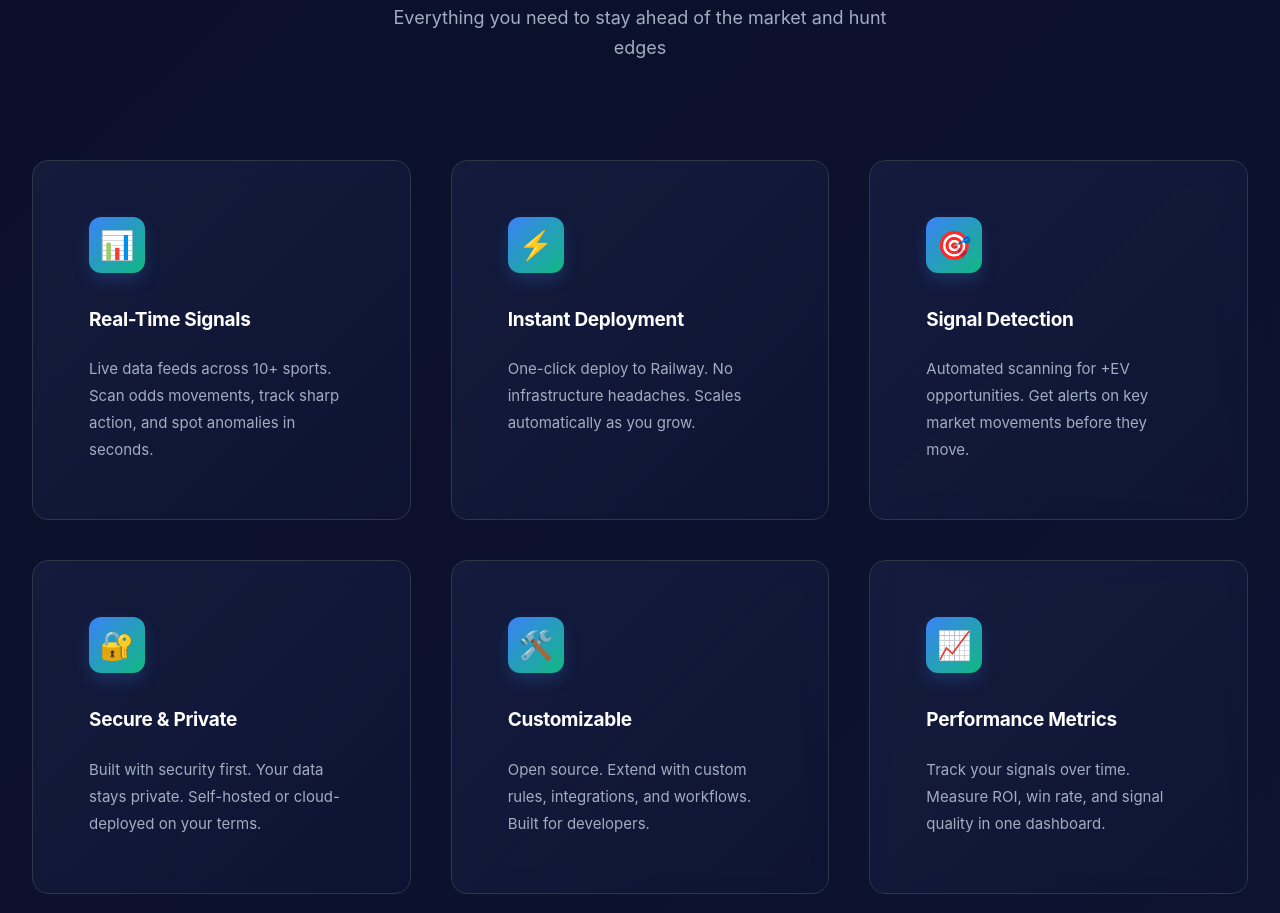
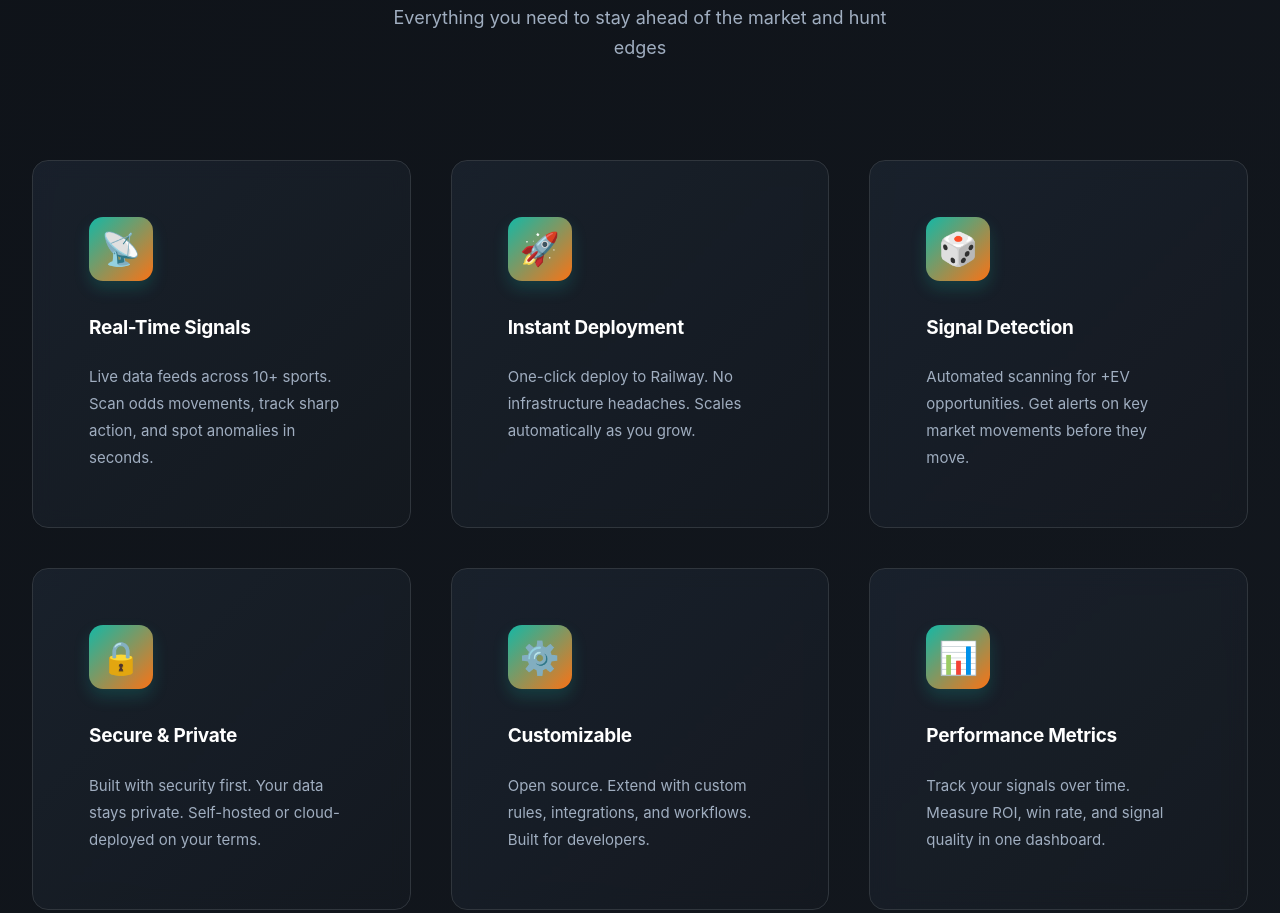
Before and after one commit to oddsifylabs/vic-landing, a website: page index.html in a window 1280 px wide. Shown: the part 1178-2091 px from the top of the page. Drawn offline with Linux system fonts and the light colour scheme.

Commit message:
Update: New color theme - Deep Teal & Orange, improved icons (📡🚀🎲🔒⚙️📊)

```diff
--- a/index.html
+++ b/index.html
@@ -15,19 +15,19 @@
         }
 
         :root {
-            --bg-primary: #0a0e27;
-            --bg-secondary: #0f1535;
-            --bg-tertiary: #1a2449;
-            --bg-hover: #252d4a;
+            --bg-primary: #0d1117;
+            --bg-secondary: #161b22;
+            --bg-tertiary: #1f2937;
+            --bg-hover: #2d3748;
             --text-primary: #ffffff;
             --text-secondary: #a0aec0;
             --text-muted: #718096;
-            --accent-primary: #3b82f6;
-            --accent-hover: #2563eb;
-            --accent-secondary: #10b981;
-            --border-color: #2d3748;
-            --border-light: #3d4758;
-            --success: #10b981;
+            --accent-primary: #14b8a6;
+            --accent-hover: #0d9488;
+            --accent-secondary: #f97316;
+            --border-color: #30363d;
+            --border-light: #444c56;
+            --success: #14b8a6;
             --spacing-unit: 8px;
         }
 
@@ -111,13 +111,13 @@
 
         .version-badge {
             display: inline-block;
-            background: linear-gradient(135deg, rgba(59, 130, 246, 0.1) 0%, rgba(16, 185, 129, 0.05) 100%);
-            border: 1px solid var(--accent-secondary);
+            background: linear-gradient(135deg, rgba(20, 184, 166, 0.1) 0%, rgba(249, 115, 22, 0.05) 100%);
+            border: 1px solid var(--accent-primary);
             border-radius: 20px;
             padding: calc(var(--spacing-unit) * 0.75) calc(var(--spacing-unit) * 2);
             font-size: 12px;
             font-weight: 600;
-            color: var(--accent-secondary);
+            color: var(--accent-primary);
             text-transform: uppercase;
             letter-spacing: 0.5px;
             margin-bottom: calc(var(--spacing-unit) * 3);
@@ -175,12 +175,12 @@
         .btn-primary {
             background: linear-gradient(135deg, var(--accent-primary) 0%, var(--accent-hover) 100%);
             color: white;
-            box-shadow: 0 4px 16px rgba(59, 130, 246, 0.2);
+            box-shadow: 0 4px 16px rgba(20, 184, 166, 0.2);
         }
 
         .btn-primary:hover {
             transform: translateY(-2px);
-            box-shadow: 0 12px 24px rgba(59, 130, 246, 0.35);
+            box-shadow: 0 12px 24px rgba(20, 184, 166, 0.35);
         }
 
         .btn-secondary {
@@ -261,7 +261,7 @@
         }
 
         .feature-card {
-            background: linear-gradient(135deg, rgba(26, 36, 73, 0.6) 0%, rgba(15, 21, 53, 0.6) 100%);
+            background: linear-gradient(135deg, rgba(31, 41, 55, 0.6) 0%, rgba(22, 27, 34, 0.6) 100%);
             border: 1px solid var(--border-color);
             border-radius: 16px;
             padding: calc(var(--spacing-unit) * 7);
@@ -278,7 +278,7 @@
             left: 0;
             right: 0;
             bottom: 0;
-            background: linear-gradient(135deg, rgba(59, 130, 246, 0.05) 0%, transparent 100%);
+            background: linear-gradient(135deg, rgba(20, 184, 166, 0.05) 0%, transparent 100%);
             opacity: 0;
             transition: opacity 0.3s;
         }
@@ -286,7 +286,7 @@
         .feature-card:hover {
             border-color: var(--accent-primary);
             transform: translateY(-6px);
-            box-shadow: 0 16px 32px rgba(59, 130, 246, 0.15);
+            box-shadow: 0 16px 32px rgba(20, 184, 166, 0.15);
         }
 
         .feature-card:hover::before {
@@ -294,16 +294,16 @@
         }
 
         .feature-icon {
-            width: 56px;
-            height: 56px;
+            width: 64px;
+            height: 64px;
             background: linear-gradient(135deg, var(--accent-primary) 0%, var(--accent-secondary) 100%);
-            border-radius: 12px;
+            border-radius: 14px;
             display: flex;
             align-items: center;
             justify-content: center;
-            font-size: 28px;
+            font-size: 32px;
             margin-bottom: calc(var(--spacing-unit) * 4);
-            box-shadow: 0 8px 16px rgba(59, 130, 246, 0.2);
+            box-shadow: 0 8px 16px rgba(20, 184, 166, 0.2);
         }
 
         .feature-card h3 {
@@ -322,7 +322,7 @@
         /* Tech Stack */
         .tech-stack {
             padding: calc(var(--spacing-unit) * 14) calc(var(--spacing-unit) * 4);
-            background: linear-gradient(135deg, rgba(26, 36, 73, 0.7) 0%, rgba(15, 21, 53, 0.7) 100%);
+            background: linear-gradient(135deg, rgba(31, 41, 55, 0.7) 0%, rgba(22, 27, 34, 0.7) 100%);
             border-top: 1px solid var(--border-color);
             border-bottom: 1px solid var(--border-color);
         }
@@ -366,7 +366,7 @@
 
         .tech-list li:before {
             content: "✓";
-            color: var(--accent-secondary);
+            color: var(--accent-primary);
             font-weight: 800;
             font-size: 20px;
             flex-shrink: 0;
@@ -386,7 +386,7 @@
         .tech-visual code {
             font-family: 'Monaco', 'Menlo', 'Ubuntu Mono', monospace;
             font-size: 14px;
-            color: var(--accent-secondary);
+            color: var(--accent-primary);
             text-align: left;
             white-space: pre-wrap;
             word-break: break-word;
@@ -435,7 +435,7 @@
             border-color: var(--accent-primary);
             color: white;
             transform: translateY(-4px);
-            box-shadow: 0 12px 24px rgba(59, 130, 246, 0.3);
+            box-shadow: 0 12px 24px rgba(20, 184, 166, 0.3);
         }
 
         /* CTA Section */
@@ -543,6 +543,12 @@
             .hero-stats {
                 gap: calc(var(--spacing-unit) * 4);
             }
+
+            .feature-icon {
+                width: 56px;
+                height: 56px;
+                font-size: 28px;
+            }
         }
 
         @media (prefers-reduced-motion: reduce) {
@@ -608,37 +614,37 @@
 
         <div class="features-grid">
             <div class="feature-card">
-                <div class="feature-icon">📊</div>
+                <div class="feature-icon">📡</div>
                 <h3>Real-Time Signals</h3>
                 <p>Live data feeds across 10+ sports. Scan odds movements, track sharp action, and spot anomalies in seconds.</p>
             </div>
 
             <div class="feature-card">
-                <div class="feature-icon">⚡</div>
+                <div class="feature-icon">🚀</div>
                 <h3>Instant Deployment</h3>
                 <p>One-click deploy to Railway. No infrastructure headaches. Scales automatically as you grow.</p>
             </div>
 
             <div class="feature-card">
-                <div class="feature-icon">🎯</div>
+                <div class="feature-icon">🎲</div>
                 <h3>Signal Detection</h3>
                 <p>Automated scanning for +EV opportunities. Get alerts on key market movements before they move.</p>
             </div>
 
             <div class="feature-card">
-                <div class="feature-icon">🔐</div>
+                <div class="feature-icon">🔒</div>
                 <h3>Secure & Private</h3>
                 <p>Built with security first. Your data stays private. Self-hosted or cloud-deployed on your terms.</p>
             </div>
 
             <div class="feature-card">
-                <div class="feature-icon">🛠️</div>
+                <div class="feature-icon">⚙️</div>
                 <h3>Customizable</h3>
                 <p>Open source. Extend with custom rules, integrations, and workflows. Built for developers.</p>
             </div>
 
             <div class="feature-card">
-                <div class="feature-icon">📈</div>
+                <div class="feature-icon">📊</div>
                 <h3>Performance Metrics</h3>
                 <p>Track your signals over time. Measure ROI, win rate, and signal quality in one dashboard.</p>
             </div>
```
